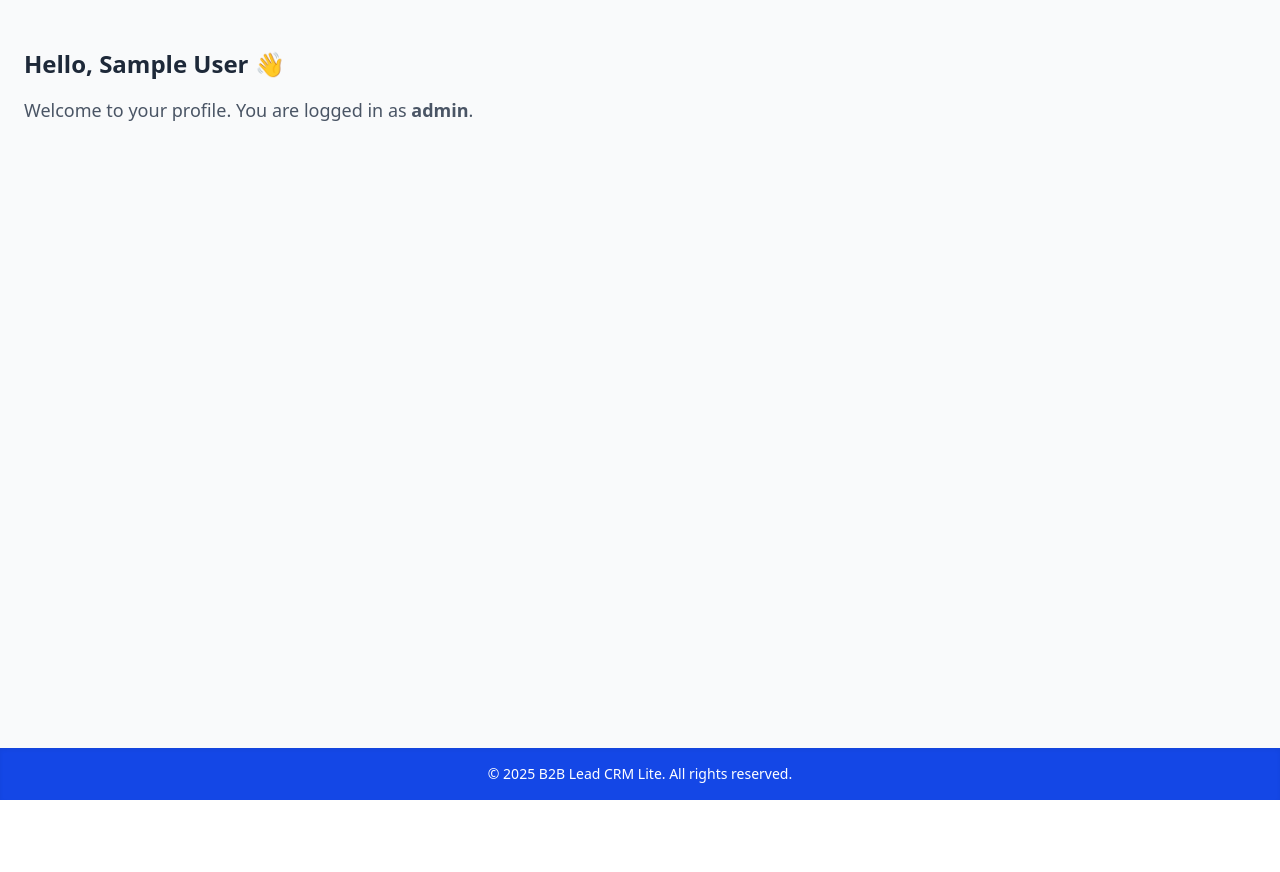
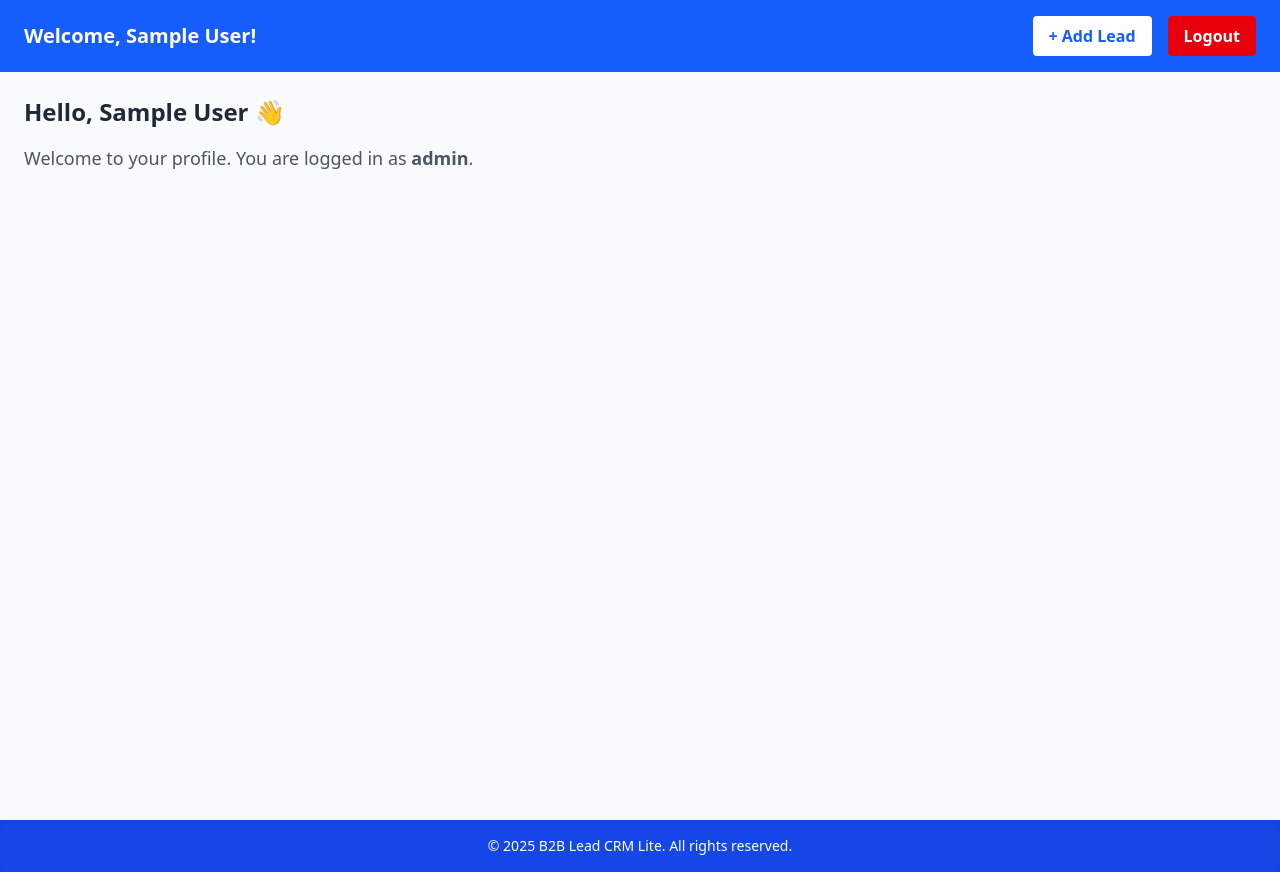
Before and after one commit to sukhdeep143/B2B_lead_crm_lite, a React (Vite) app in the folder client/: page /user-profile in a window 1280 px wide. Before the commit the page ends 800 px from the top, so only its background shows below. Built offline with nearby package versions, Linux system fonts and the light colour scheme; sample sign-in values are in the browser's storage.

Commit message:
admin can login , can create user , logout , user can login in using admin given passowrd and can add leads

```diff
--- a/client/src/App.jsx
+++ b/client/src/App.jsx
@@ -4,7 +4,7 @@ import Register from './pages/Register';
 import Login from './pages/Login';
 import AdminRegister from './pages/AdminRegister';
 import ProfilePage from './pages/Dashboard';
-import AddLead from './pages/LeadPage';
+import LeadPage from './pages/LeadPage'
 import Dashboard from './pages/Dashboard';
 import Home from './pages/Home';
 import UserProfile from './pages/UserProfile';
@@ -21,8 +21,10 @@ function App() {
             <Route path="/register" element={<Register />} />
             <Route path="/login" element={<Login />} />
             <Route path="/admin-register" element={<AdminRegister />} />
-            <Route path="/profile" element={<ProfilePage />} />
-            <Route path="/lead" element={<AddLead />} />
+            {/* <Route path="/profile" element={<ProfilePage />} /> */}
+
+            <Route path="/leads" element={<LeadPage />} />
+
             <Route path="/dashboard" element={<Dashboard />} />
                 <Route path="/user-profile" element={<UserProfile />} />
 
--- a/client/src/components/HeaderProfile.jsx
+++ b/client/src/components/HeaderProfile.jsx
@@ -13,7 +13,7 @@ const Header = () => {
           <Link to="/" className="hover:underline">
             Home
           </Link>
-          <Link to="/profile">
+          <Link to="/user-profile">
             <img
               src="/vite.svg"
               alt="Profile"
--- a/client/src/pages/LeadPage.jsx
+++ b/client/src/pages/LeadPage.jsx
@@ -3,7 +3,7 @@ import axios from "axios";
 import Header from "../components/HeaderProfile";
 import Footer from "../components/Footer";
 
-export default function AddLead() {
+export default function LeadPage() {
   const [form, setForm] = useState({
     name: "",
     company: "",
--- a/client/src/pages/UserProfile.jsx
+++ b/client/src/pages/UserProfile.jsx
@@ -1,42 +1,66 @@
-import Navbar2 from '../components/Navbar2';
-// import Sidebar from '../components/Sidebar';
+import { useEffect, useState } from 'react';
+import { useNavigate } from 'react-router-dom';
 import Footer from '../components/Footer';
-import { useEffect, useState } from 'react';
 
 const UserProfile = () => {
-//   const [sidebarOpen, setSidebarOpen] = useState(true);
   const [user, setUser] = useState(null);
-
-//   const toggleSidebar = () => {
-//     setSidebarOpen(!sidebarOpen);
-//   };
+  const navigate = useNavigate();
 
   useEffect(() => {
     const userData = localStorage.getItem('user');
     if (userData) {
       setUser(JSON.parse(userData));
     } else {
-      window.location.href = '/login';
+      navigate('/login');
     }
-  }, []);
+  }, [navigate]);
+
+  const handleLogout = () => {
+    localStorage.removeItem('token');
+    localStorage.removeItem('user');
+    navigate('/');
+  };
+
+  const handleAddLead = () => {
+    navigate('/leads');
+  };
 
   return (
     <>
-      {/* <Navbar2 toggleSidebar={toggleSidebar} /> */}
+      {/* Blue Header */}
+      <header className="bg-blue-600 text-white py-4 px-6 flex justify-between items-center">
+        <h1 className="text-xl font-semibold">
+          Welcome, {user?.name || 'User'}!
+        </h1>
+        <div className="flex gap-4">
+          <button
+            onClick={handleAddLead}
+            className="bg-white text-blue-600 px-4 py-2 rounded font-semibold hover:bg-gray-100"
+          >
+            + Add Lead
+          </button>
+          <button
+            onClick={handleLogout}
+            className="bg-red-600 text-white px-4 py-2 rounded font-semibold hover:bg-red-700"
+          >
+            Logout
+          </button>
+        </div>
+      </header>
+
+      {/* Main Body */}
       <div className="flex flex-col h-screen">
-        <div className="flex flex-grow overflow-hidden mt-6">
-          {/* <Sidebar isOpen={sidebarOpen} /> */}
         <main className="flex-1 overflow-y-auto p-6 bg-gray-50">
           <div className="max-w-xl w-full">
-              <h1 className="text-2xl font-bold mb-4 text-gray-800">
+            <h2 className="text-2xl font-bold mb-4 text-gray-800">
               Hello, {user?.name || 'User'} 👋
-              </h1>
+            </h2>
             <p className="text-lg text-gray-600">
-                Welcome to your profile. You are logged in as <strong>{user?.role}</strong>.
+              Welcome to your profile. You are logged in as{' '}
+              <strong>{user?.role}</strong>.
             </p>
           </div>
         </main>
-        </div>
         <Footer />
       </div>
     </>
```
Lines whose indentation alone changed are shown as unchanged.
